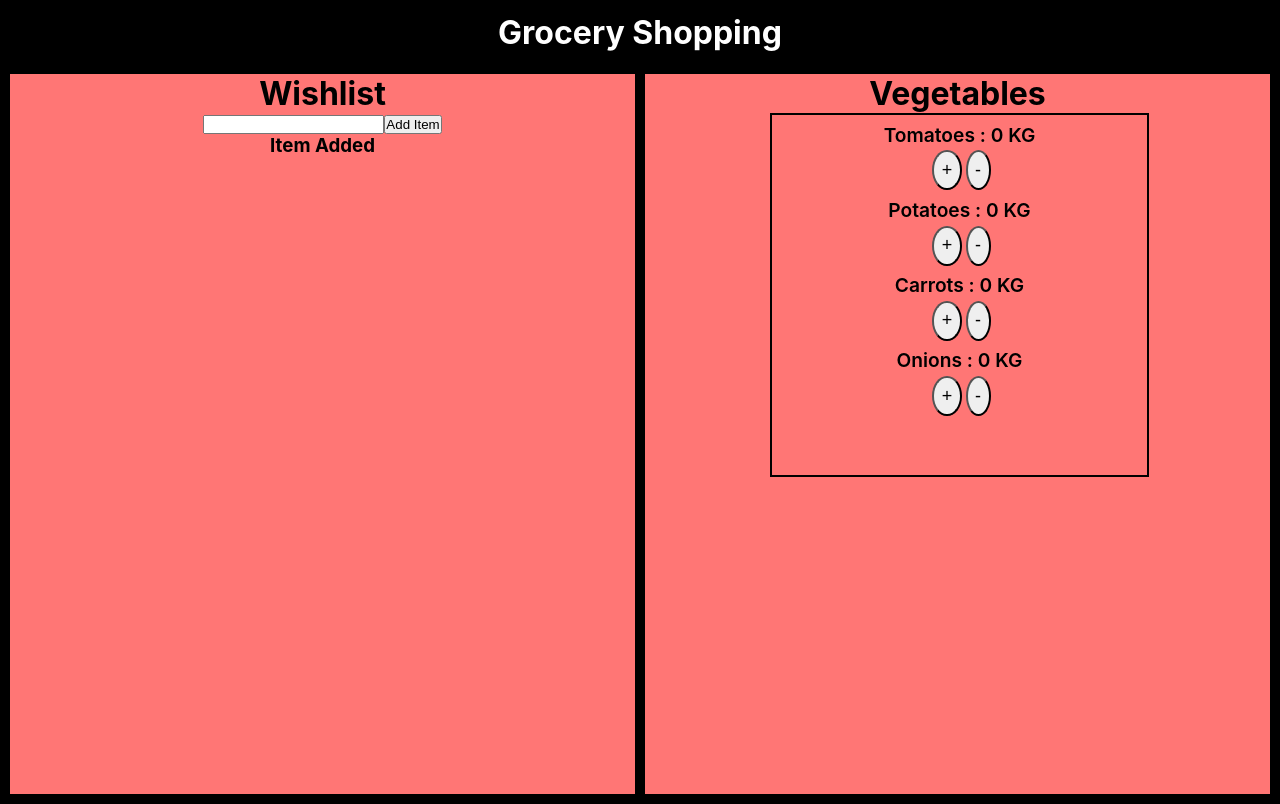
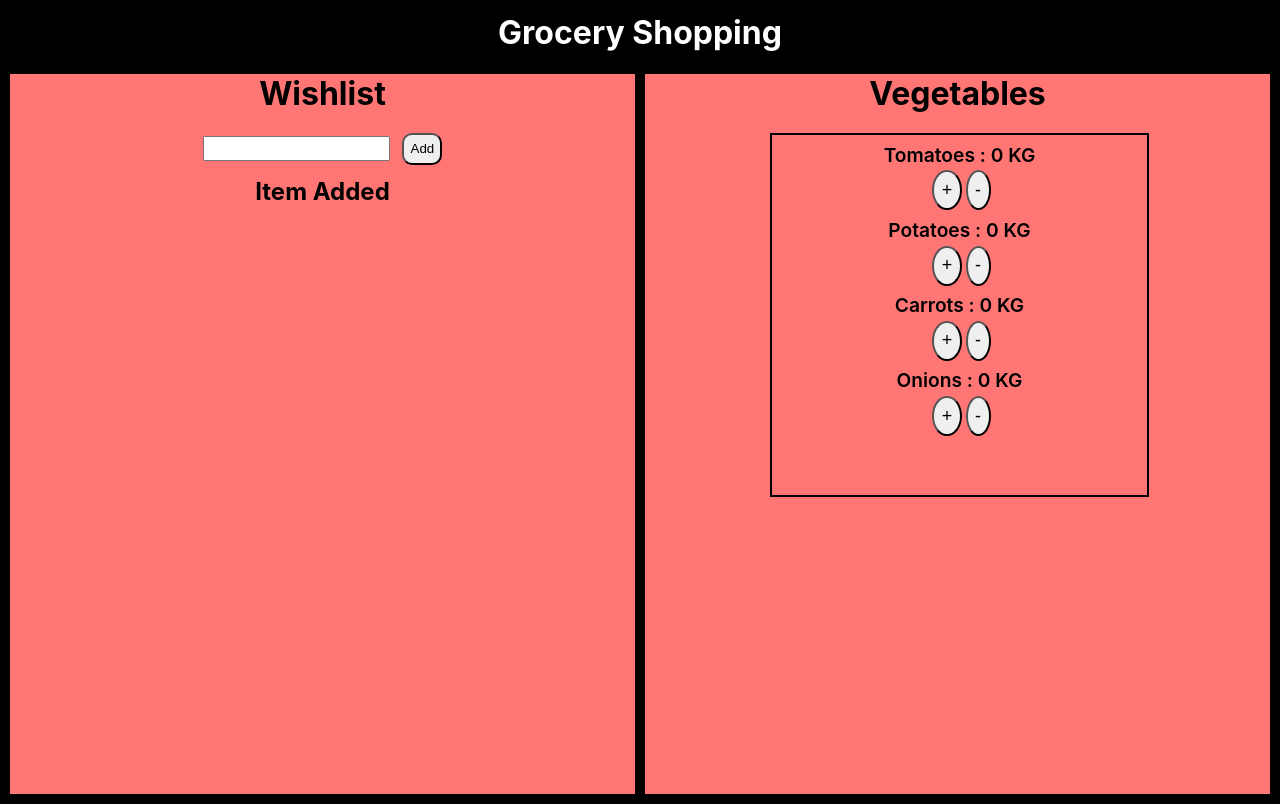
Before and after one commit to YogendraRajpoot/U5-E1, a React (Create React App) app: page / in a window 1280 px wide. Built offline with nearby package versions, Linux system fonts and the light colour scheme.

Commit message:
css modify

```diff
--- a/src/component/Vegetables.jsx
+++ b/src/component/Vegetables.jsx
@@ -10,6 +10,7 @@ export const Vegetables = () => {
   return (
     <div className={style.vegetables}>
       <h1>Vegetables</h1>
+      <br />
       <div className={style.itemlist}>
         <ul>
           <li>
--- a/src/component/Wishlist.jsx
+++ b/src/component/Wishlist.jsx
@@ -26,9 +26,10 @@ export const Wishlist = () => {
   return (
     <div className={styles.wishlist}>
       <h1>Wishlist</h1>
-      <input type="text" onChange={inputChange} value={item} />
-      <button onClick={addList}>Add Item</button>
-      <h3>Item Added</h3>
+      <br />
+      <input type="text" onChange={inputChange} value={item} className={styles.input}/>
+      <button onClick={addList} className={styles.btn}>Add </button>
+      <h2 className={styles.h2}>Item Added</h2>
       {list.map(({ buyitem }, idx) => (
         <div className={styles.item} key={idx}>{`${buyitem}`}</div>
       ))}
--- a/src/component/wishlist.module.css
+++ b/src/component/wishlist.module.css
@@ -8,3 +8,15 @@
     font-size: medium;
     font-weight: 600;
 }
+
+.h2{
+    margin-top: 2%;
+}
+.btn{
+    padding: 1%;
+    border-radius: 10px;
+    margin-left: 2%;
+}
+.input{
+    padding: .5%;
+}
```
